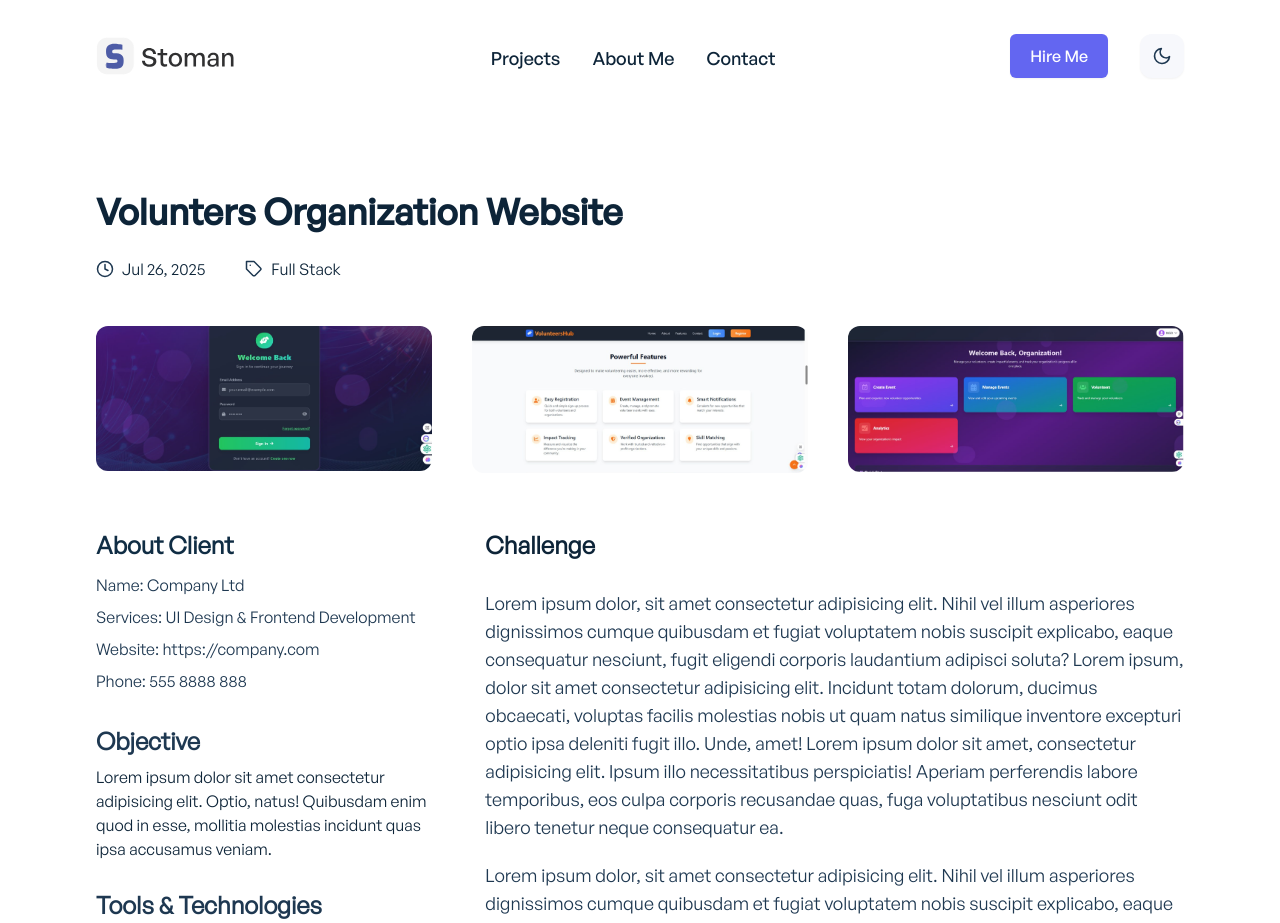
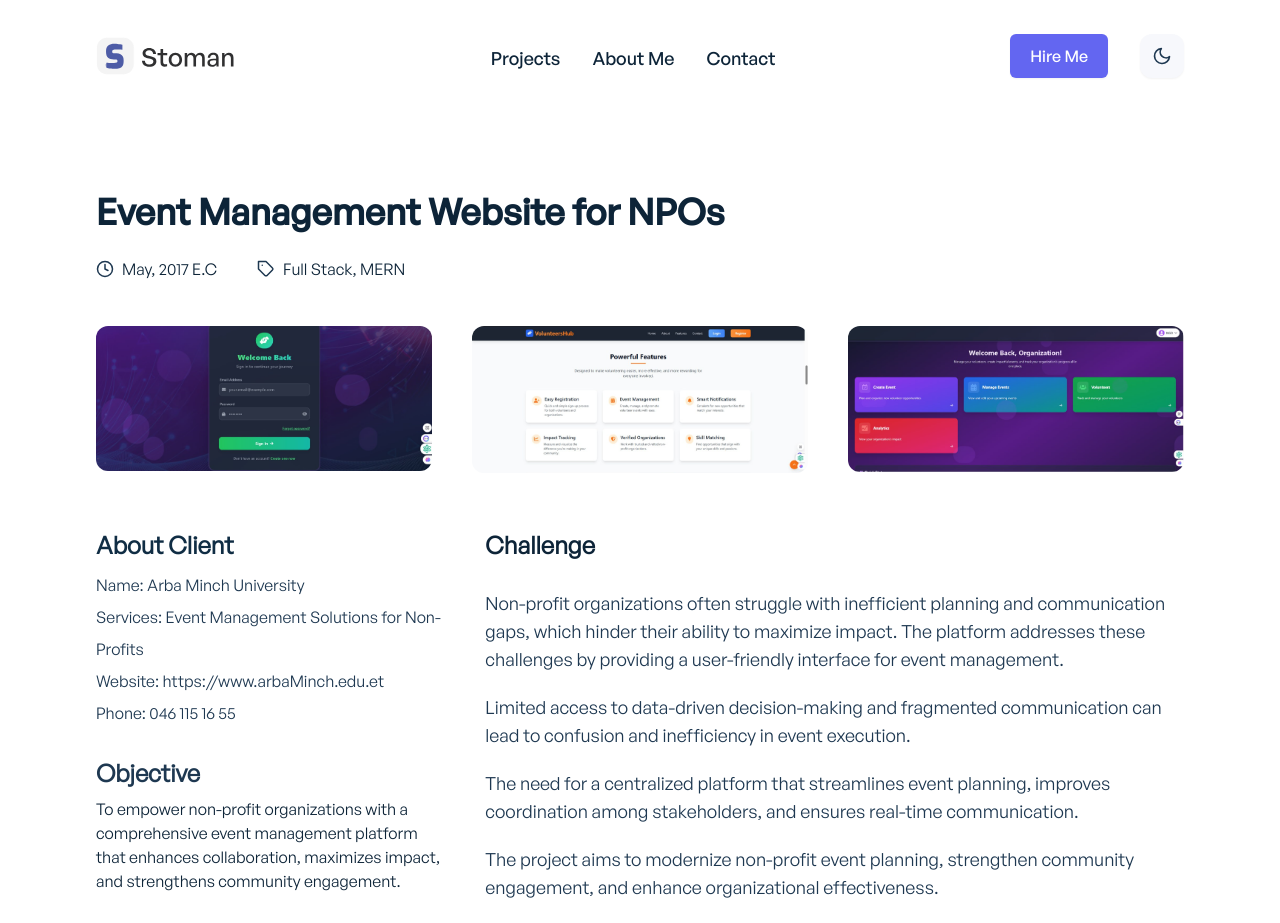
Before and after one commit to Belasoftengg/portifolio, a React (Create React App) app: page /projects/single-project in a window 1280 px wide. Shown: the top 923 px of the page. Built offline with nearby package versions, Linux system fonts and the light colour scheme.

Commit message:
pushmy project

```diff
--- a/src/components/projects/ProjectInfo.jsx
+++ b/src/components/projects/ProjectInfo.jsx
@@ -22,7 +22,7 @@ const ProjectInfo = () => {
                                     >
                                         <span>{info.title}: </span>
                                         <a
-											href="https://stoman.me"
+                                            href={info.title === 'Website' ? info.details : undefined}
                                             className={
                                                 info.title === 'Website' ||
                                                 info.title === 'Phone'
@@ -65,10 +65,10 @@ const ProjectInfo = () => {
                 {/* Single project social sharing */}
                 <div>
                     <p className="font-general-regular text-2xl font-semibold text-ternary-dark dark:text-ternary-light mb-2">
-						{singleProjectData.ProjectInfo.SocialSharingHeading}
+                        {singleProjectData.SocialSharingHeading}
                     </p>
                     <div className="flex items-center gap-3 mt-5">
-						{singleProjectData.ProjectInfo.SocialSharing.map(
+                        {singleProjectData.SocialSharing.map(
                             (social) => {
                                 return (
                                     <a
--- a/src/components/projects/ProjectsFilter.jsx
+++ b/src/components/projects/ProjectsFilter.jsx
@@ -1,8 +1,6 @@
 const selectOptions = [
 	'Web Application',
-	'Mobile Application',
 	'UI/UX Design',
-	'Branding',
 ];
 
 const ProjectsFilter = ({ setSelectProject }) => {
--- a/src/data/singleProjectData.js
+++ b/src/data/singleProjectData.js
@@ -15,9 +15,9 @@ import {
 
 export const singleProjectData = {
 	ProjectHeader: {
-		title: 'Volunters Organization Website',
-		publishDate: 'Jul 26, 2025',
-		tags: ' Full Stack',
+		title: 'Event Management Website for NPOs',
+		publishDate: 'May, 2017 E.C',
+		tags: 'Full Stack, MERN',
 	},
 	ProjectImages: [
 		{
@@ -42,37 +42,36 @@ export const singleProjectData = {
 			{
 				id: 1,
 				title: 'Name',
-				details: 'Company Ltd',
+				details: 'Arba Minch University',
 			},
 			{
 				id: 2,
 				title: 'Services',
-				details: 'UI Design & Frontend Development',
+				details: 'Event Management Solutions for Non-Profits',
 			},
 			{
 				id: 3,
 				title: 'Website',
-				details: 'https://company.com',
+				details: 'https://www.arbaMinch.edu.et',
 			},
 			{
 				id: 4,
 				title: 'Phone',
-				details: '555 8888 888',
+				details: '046 115 16 55',
 			},
 		],
 		ObjectivesHeading: 'Objective',
 		ObjectivesDetails:
-			'Lorem ipsum dolor sit amet consectetur adipisicing elit. Optio, natus! Quibusdam enim quod in esse, mollitia molestias incidunt quas ipsa accusamus veniam.',
+			'To empower non-profit organizations with a comprehensive event management platform that enhances collaboration, maximizes impact, and strengthens community engagement.',
 		Technologies: [
 			{
 				title: 'Tools & Technologies',
 				techs: [
+					'MERN Stack (MongoDB, Express.js, React.js, Node.js)',
 					'HTML',
 					'CSS',
 					'JavaScript',
-					'React.js',
 					'TailwindCSS',
-
 				],
 			},
 		],
@@ -81,24 +80,25 @@ export const singleProjectData = {
 			{
 				id: 1,
 				details:
-					'Lorem ipsum dolor, sit amet consectetur adipisicing elit. Nihil vel illum asperiores dignissimos cumque quibusdam et fugiat voluptatem nobis suscipit explicabo, eaque consequatur nesciunt, fugit eligendi corporis laudantium adipisci soluta? Lorem ipsum, dolor sit amet consectetur adipisicing elit. Incidunt totam dolorum, ducimus obcaecati, voluptas facilis molestias nobis ut quam natus similique inventore excepturi optio ipsa deleniti fugit illo. Unde, amet! Lorem ipsum dolor sit amet, consectetur adipisicing elit. Ipsum illo necessitatibus perspiciatis! Aperiam perferendis labore temporibus, eos culpa corporis recusandae quas, fuga voluptatibus nesciunt odit libero tenetur neque consequatur ea.',
+					'Non-profit organizations often struggle with inefficient planning and communication gaps, which hinder their ability to maximize impact. The platform addresses these challenges by providing a user-friendly interface for event management.',
 			},
 			{
 				id: 2,
 				details:
-					'Lorem ipsum dolor, sit amet consectetur adipisicing elit. Nihil vel illum asperiores dignissimos cumque quibusdam et fugiat voluptatem nobis suscipit explicabo, eaque consequatur nesciunt, fugit eligendi corporis laudantium adipisci soluta?',
+					'Limited access to data-driven decision-making and fragmented communication can lead to confusion and inefficiency in event execution.',
 			},
 			{
 				id: 3,
 				details:
-					'Lorem ipsum dolor, sit amet consectetur adipisicing elit. Nihil vel illum asperiores dignissimos cumque quibusdam et fugiat voluptatem nobis suscipit explicabo, eaque consequatur nesciunt, fugit eligendi corporis laudantium adipisci soluta?',
+					'The need for a centralized platform that streamlines event planning, improves coordination among stakeholders, and ensures real-time communication.',
 			},
 			{
 				id: 4,
 				details:
-					'Lorem ipsum dolor, sit amet consectetur adipisicing elit. Nihil vel illum asperiores dignissimos cumque quibusdam et fugiat voluptatem nobis suscipit explicabo, eaque consequatur nesciunt, fugit eligendi corporis laudantium adipisci soluta? Lorem ipsum, dolor sit amet consectetur adipisicing elit. Incidunt totam dolorum, ducimus obcaecati, voluptas facilis molestias nobis ut quam natus similique inventore excepturi optio ipsa deleniti fugit illo. Unde, amet! Lorem ipsum dolor sit amet, consectetur adipisicing elit. Ipsum illo necessitatibus perspiciatis! Aperiam perferendis labore temporibus, eos culpa corporis recusandae quas, fuga voluptatibus nesciunt odit libero tenetur neque consequatur ea.',
+					'The project aims to modernize non-profit event planning, strengthen community engagement, and enhance organizational effectiveness.',
 			},
 		],
+	},
 	SocialSharingHeading: 'Share This',
 	SocialSharing: [
 		{
@@ -132,11 +132,9 @@ export const singleProjectData = {
 			url: 'https://www.youtube.com/c/StomanStudio',
 		},
 	],
-	},
 	RelatedProject: {
 		title: 'Related Projects',
 		Projects: [
-
 			{
 				id: 1,
 				title: 'Web Application',
@@ -147,7 +145,7 @@ export const singleProjectData = {
 				title: 'UI Design',
 				img: Image6,
 			},
-
 		],
 	},
 };
+export default singleProjectData;
```
Lines whose indentation alone changed are shown as unchanged.
